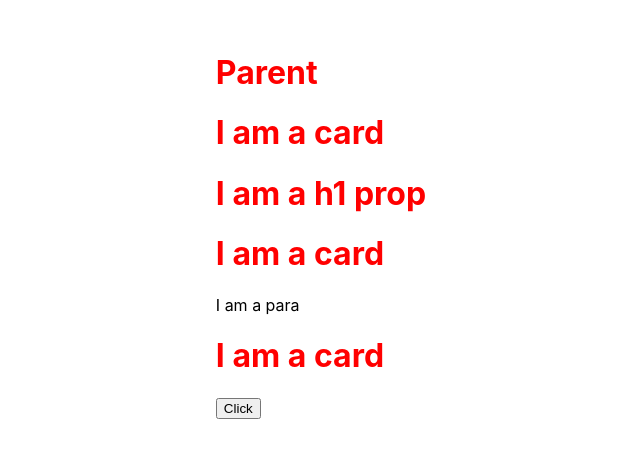
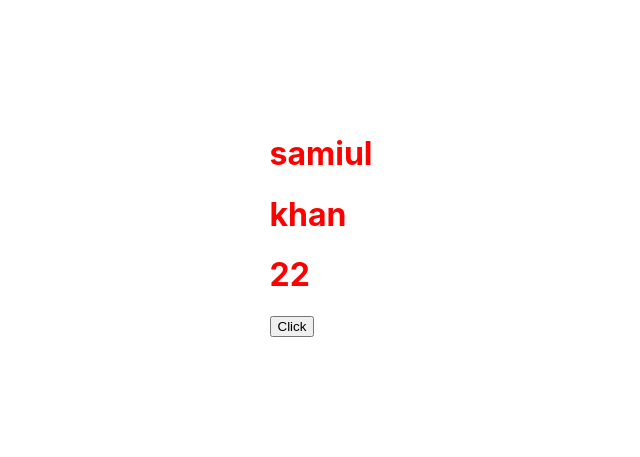
Before and after one commit to geeksterin/fs-02-08-03b1-React-, a React (Create React App) app in the folder CRA/reactstart/: page / in a window 1280 px wide. Shown: the part 175-632 px from the top of the page, without its empty margins (319-959 px from the left). Built offline with nearby package versions, Linux system fonts and the light colour scheme.

Commit message:
CRA-state

```diff
--- a/CRA/reactstart/src/App.js
+++ b/CRA/reactstart/src/App.js
@@ -7,6 +7,7 @@ import Frag from "./oct26th/Frag";
 import Imgcomp from "./oct26th/Imgcomp";
 import Event from "./oct26th/Event";
 import Parent from "./oct26th/Props/Parent";
+import Incr from "./State/Incr";
 
 function App() {
   const inlineStyle = {
@@ -18,7 +19,7 @@ function App() {
   };
   return (
     <div style={inlineStyle}>
-      <Parent />
+      <Incr />
     </div>
   );
 }
--- /dev/null
+++ b/CRA/reactstart/src/State/Incr.js
@@ -0,0 +1,53 @@
+import React, { useState } from "react";
+
+/**
+ *
+ * const  [value,setValue] = useState(initialValue)->will return an array=
+ *
+ *
+ *
+ */
+
+// function Incr() {
+//   //   let counter = 0;
+//   const [counter, setCounter] = useState(10);
+//   function handleClick() {
+//     console.log("before Increment", counter);
+//     //   counter++;
+//     setCounter(counter + 1);
+//     console.log("after Increment", counter);
+//   }
+//   return (
+//     <div>
+//       <h1>{counter}</h1>
+//       <button onClick={handleClick}>Click</button>
+//     </div>
+//   );
+// }
+
+function Incr() {
+  const [user, setUser] = useState({
+    fname: "samiul",
+    lname: "khan",
+    age: 22,
+  });
+
+  function handleClick() {
+    const updatedObj = {
+      age: user.age + 1,
+      ...user,
+    };
+    setUser(updatedObj);
+  }
+
+  return (
+    <div>
+      <h1>{user.fname}</h1>
+      <h1>{user.lname}</h1>
+      <h1>{user.age}</h1>
+      <button onClick={handleClick}>Click</button>
+    </div>
+  );
+}
+
+export default Incr;
```
